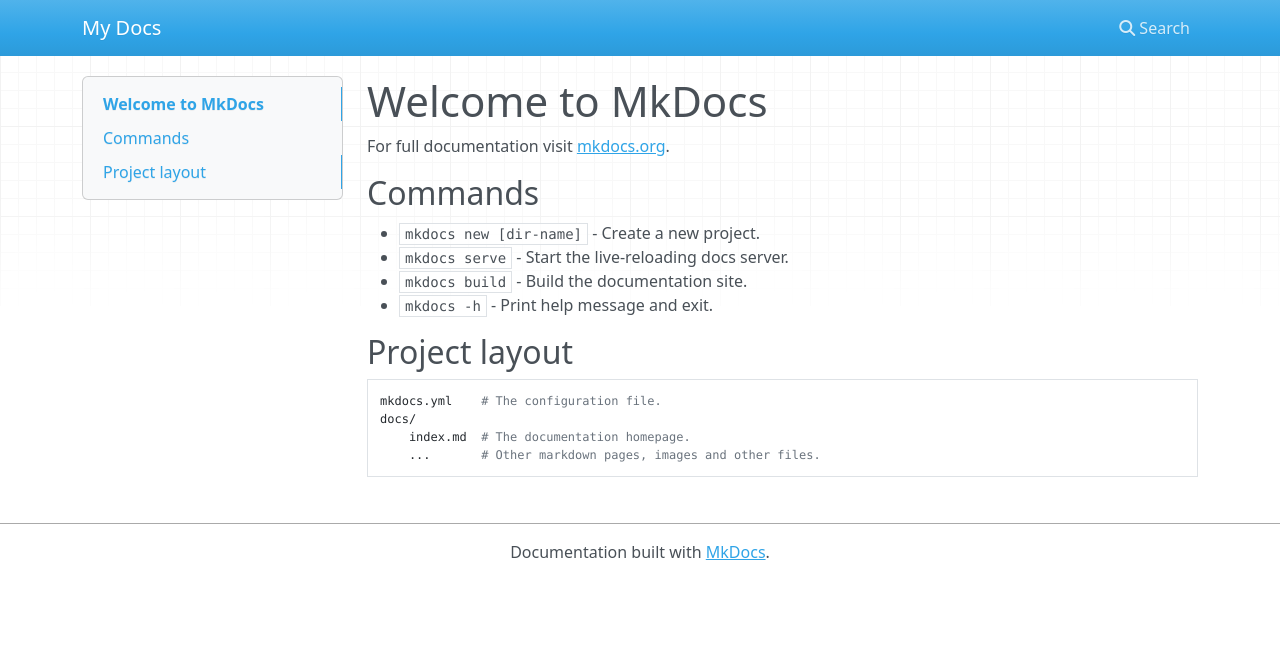
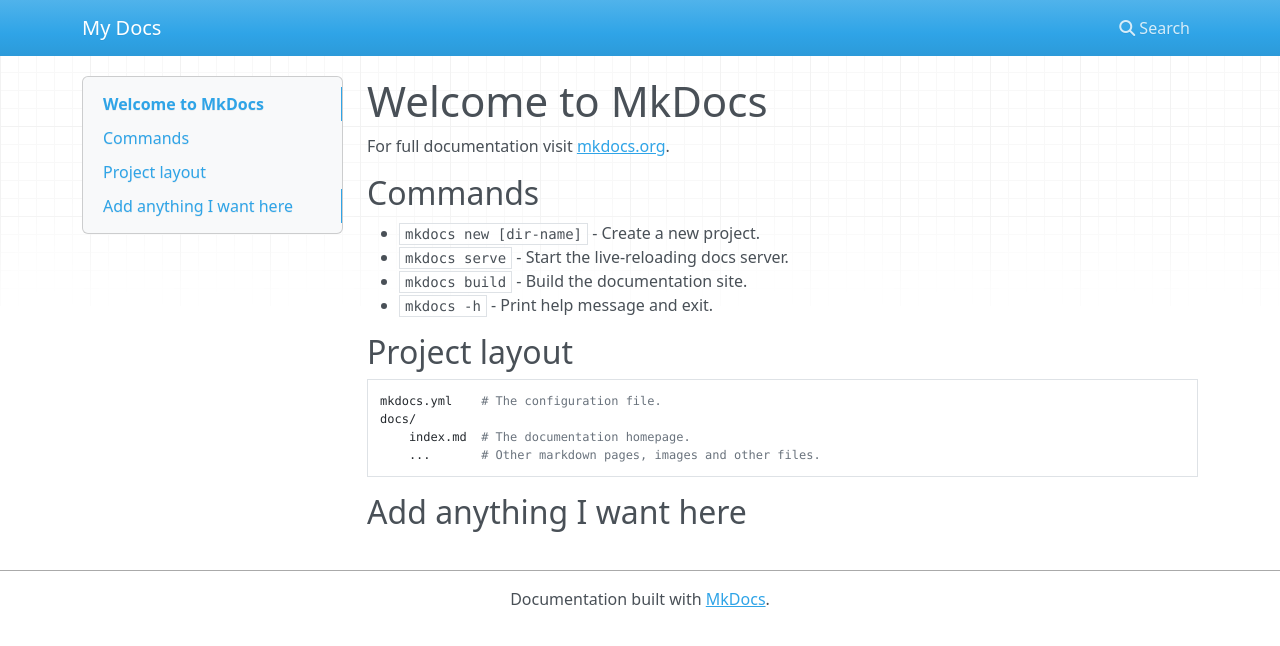
Before and after one commit to OxfordRSE/ci_demo, an MkDocs documentation site: the page built from docs/index.md, in a window 1280 px wide. Shown: the top 646 px of the page. Built offline with MkDocs 1.6.1, drawn with Linux system fonts in a browser that asks for light colours; nearby versions of some CDN libraries.

Commit message:
Add some info to docs

```diff
--- a/docs/index.md
+++ b/docs/index.md
@@ -15,3 +15,5 @@
     docs/
         index.md  # The documentation homepage.
         ...       # Other markdown pages, images and other files.
+
+## Add anything I want here
```
